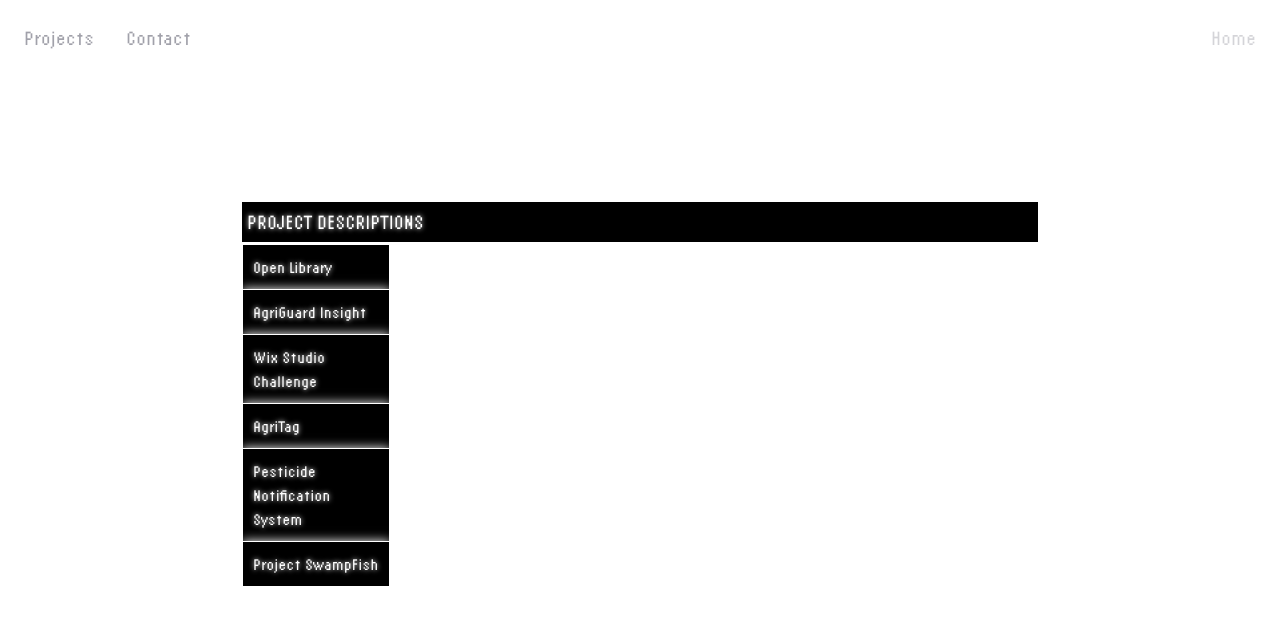
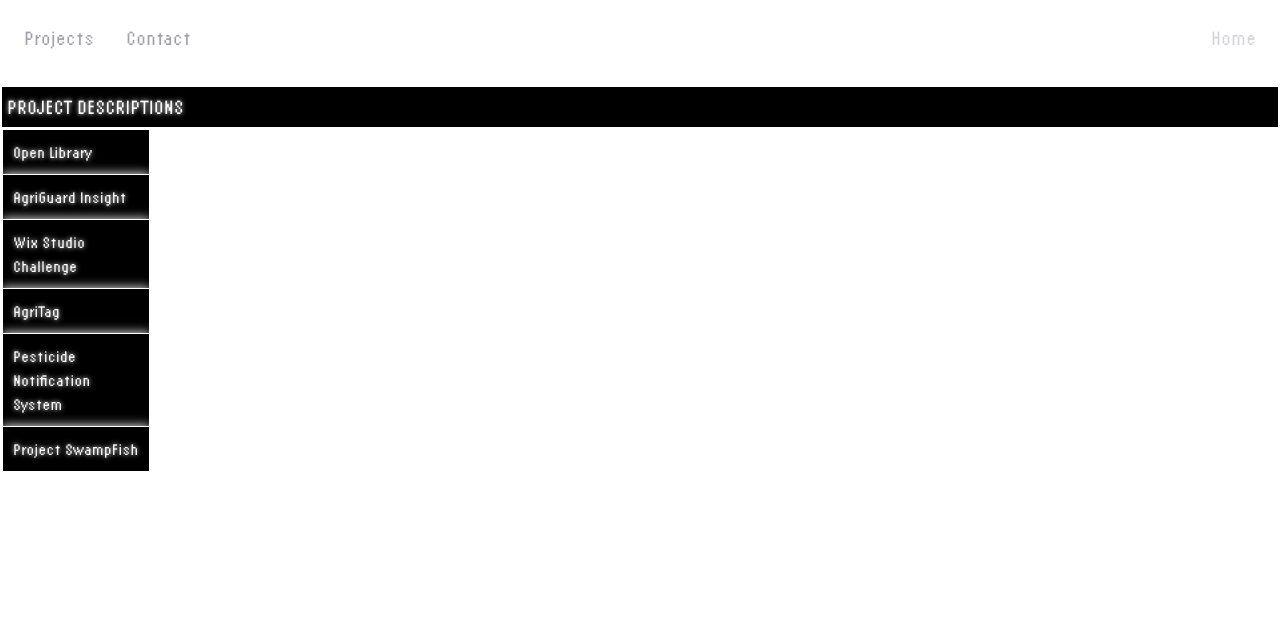
Before and after one commit to aarasawa/aarasawa.dev, a Next.js app: page /projects in a window 1280 px wide. Shown: the top 624 px of the page. Built offline with nearby package versions, Linux system fonts and the light colour scheme.

Commit message:
Updated CSS styling dimensions for full coverage of DOS Tabs in both views

```diff
--- a/app/components/ProjectPage/MobileDosTabs.module.css
+++ b/app/components/ProjectPage/MobileDosTabs.module.css
@@ -4,10 +4,9 @@
   flex-direction: column;
   border: 2px solid white;
   width: 100%;
-  height: calc(100vh - 30vh);
+  height: 100%;
   box-shadow: 0 0 10px white;
-  margin: auto;
-  padding-top: 60px;
+  margin-top: 110px;
 }
 
 .topPane {
@@ -74,7 +73,6 @@
   padding: 20px;
   color: white;
   background-color: black;
-  box-shadow: 0 0 10px white;
   text-shadow: 0 0 5px white;
   overflow-y: auto;
   max-height: calc(100% - 50px);
--- a/app/components/ProjectPage/WebDosTabs.module.css
+++ b/app/components/ProjectPage/WebDosTabs.module.css
@@ -2,10 +2,10 @@
   display: flex;
   flex-direction: column;
   border: 2px solid white;
-  width: 100vh;
-  height: 50vh;
+  width: 100%;
+  height: 100%;
   box-shadow: 0 0 10px white;
-  margin: auto;
+  margin-top: 85px;
 }
 
 .topPane {
```
